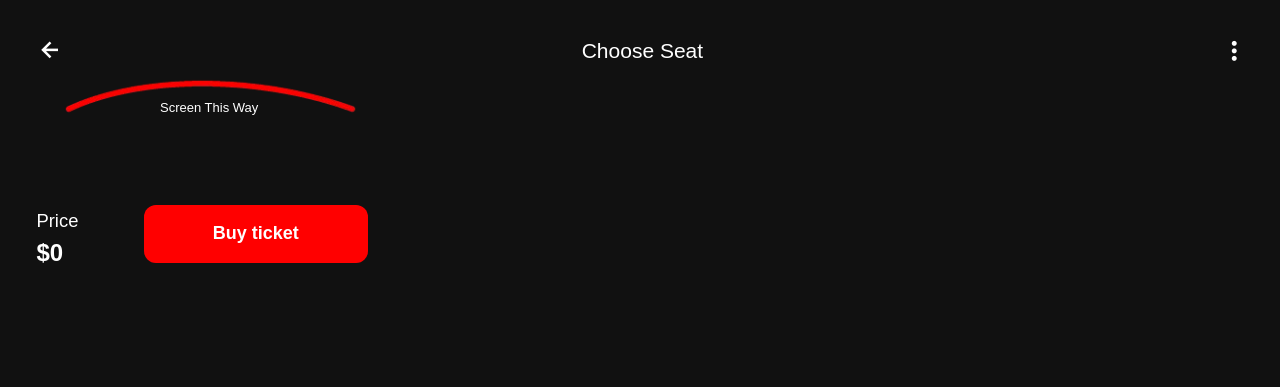
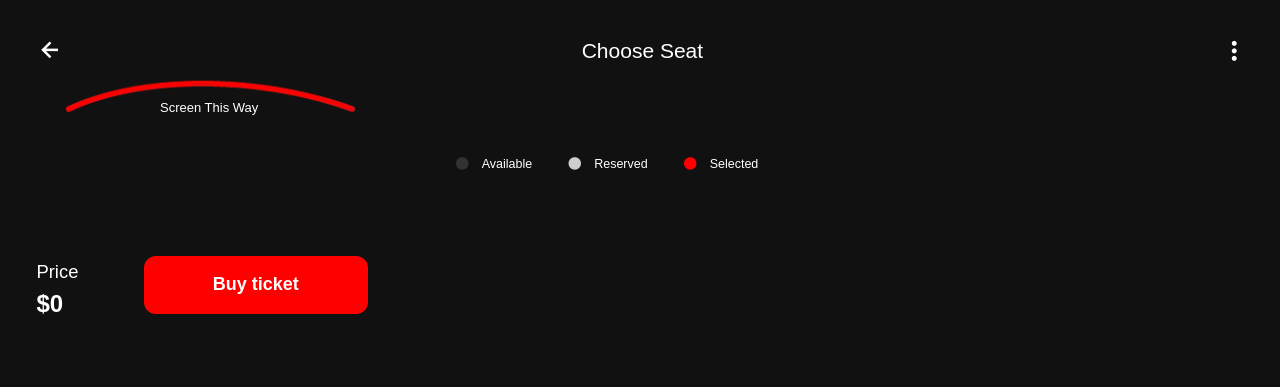
Before and after one commit to KarenYisethPintoEspejo/proyectoMongoII, a website: page public/views/asiento.html in a window 1280 px wide. Drawn offline with nearby package versions, Linux system fonts and the light colour scheme.

Commit message:
feat: :construction: Se inserto nuevamente en la pagina el estado de los asientos

```diff
--- a/public/views/asiento.html
+++ b/public/views/asiento.html
@@ -52,6 +52,14 @@
             </div>
         </article>
     </section>
+    <section class="status">
+        <i class='bx bxs-circle'></i>
+        <p>Available</p>
+        <i class='bx bxs-circle'></i>
+        <p>Reserved</p>
+        <i class='bx bxs-circle'></i>
+        <p>Selected</p>
+    </section>
 
     <section class="schedule">
         <div class="days" id="days-container"></div>
```
